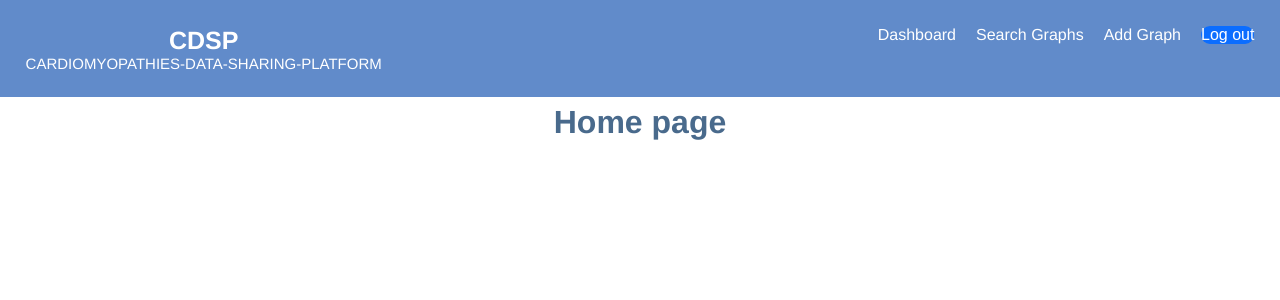
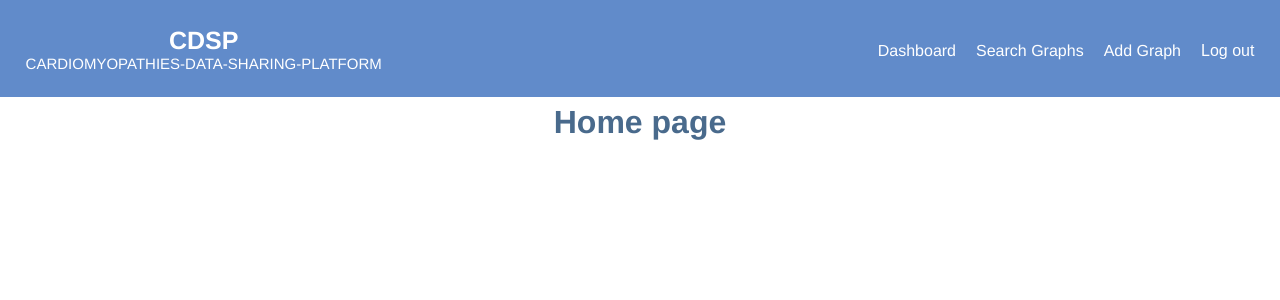
Before and after one commit to Group-10-Vue-Assignment/Cardiomyopathies-Data-Sharing-Platform, a Vue app: page / in a window 1280 px wide. Shown: the top 300 px of the page. Built offline with nearby package versions, Linux system fonts and the light colour scheme; no server answers; sample sign-in values are in the browser's storage; what vue3-apexcharts would draw is missing.

Commit message:
fixing navbar layout

```diff
--- a/src/components/NavBar.vue
+++ b/src/components/NavBar.vue
@@ -60,6 +60,7 @@ export default {
 
 .user-items {
   display: flex;
+  margin-top: 16px;
 }
 
 .logo {
@@ -81,11 +82,13 @@ export default {
   padding: 0;
   font-size: 16px;
   margin-left: 20px;
+  background: #618bca;
 }
 
 .nav-item {
   color: white;
   margin-left: 20px;
+
   text-decoration: none;
 }
 
```
